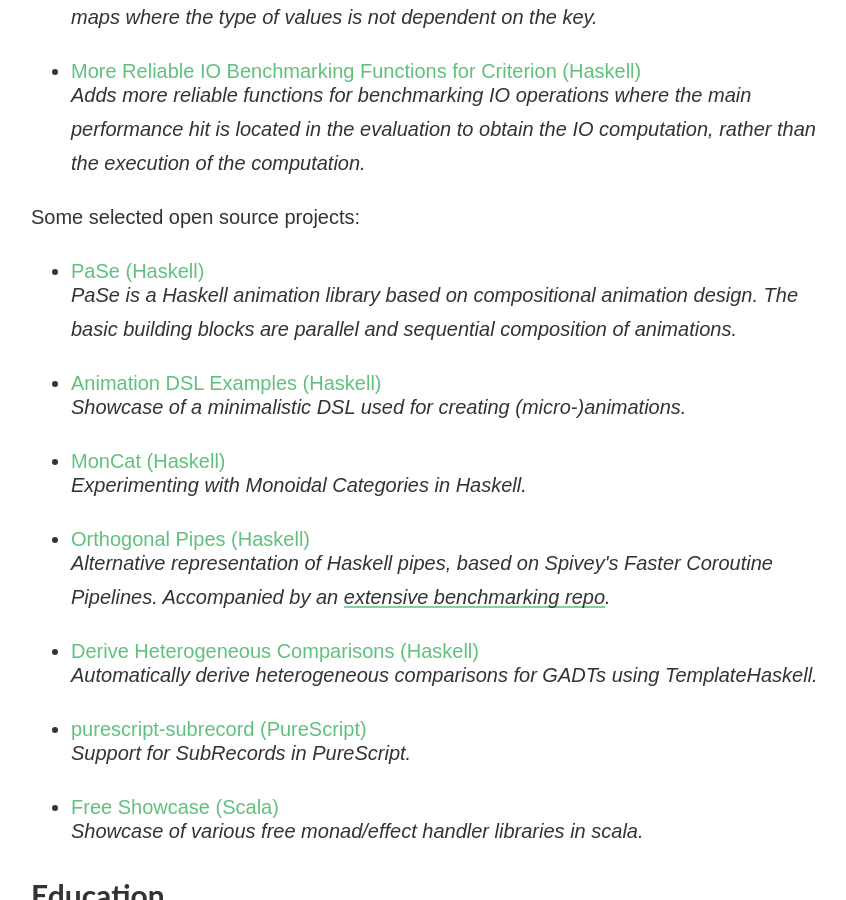
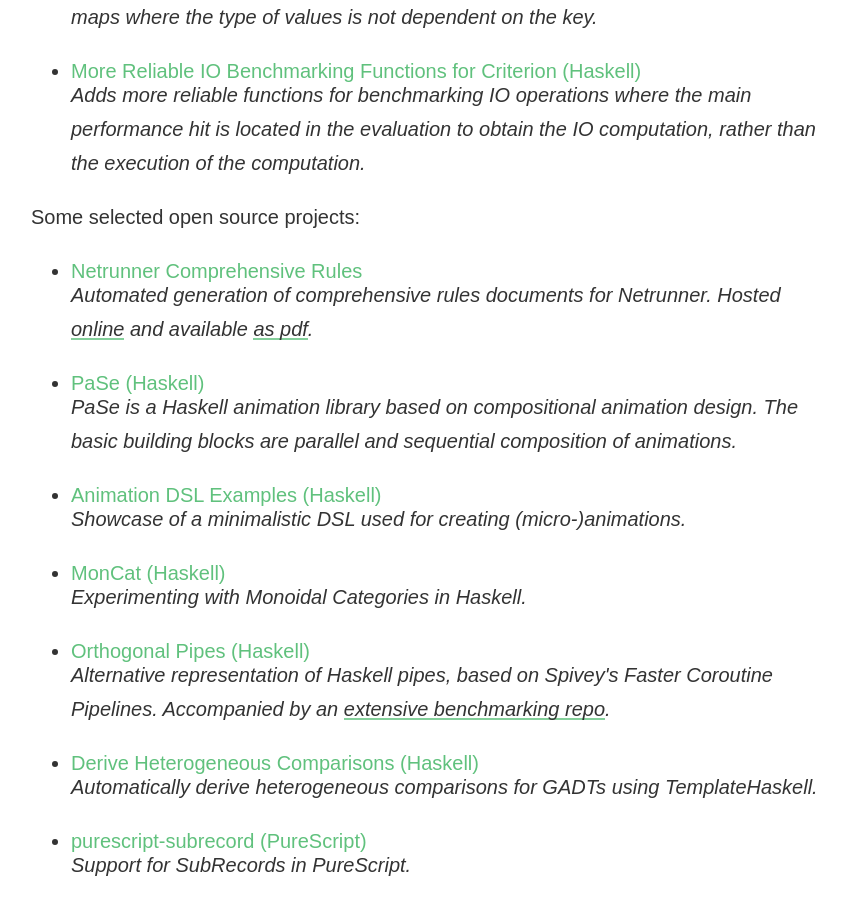
Before and after one commit to rubenpieters/rubenpieters.github.io, a Jekyll site: the page built from resume.html, in a window 1280 px wide and 900 px high, scrolled down 1427 px. Shown: the whole window, without its empty margins (209-1055 px from the left). Built offline with Jekyll 4.4.1, drawn with Linux system fonts in a browser that asks for light colours.

Commit message:
add nr rules project

```diff
--- a/academic.html
+++ b/academic.html
@@ -38,7 +38,7 @@ layout: default
 <h2>Presentations</h2>
 <ul>
   <li>
-    <p>2025 | Booesting your debugging skills by understanding the Kotlin to Dalvik bytecode translation</p>
+    <p>2025 | Boosting your debugging skills by understanding the Kotlin to Dalvik bytecode translation</p>
 	  <p style="margin-top: -20px"><small><a href="https://www.droidcon.com/events/droidcon-berlin-2025/">DroidCon Berlin 2025 / DroidCon London 2025</a> | <a href="https://www.youtube.com/watch?v=XFogDQ2vwiE">video</a></small></p>
   </li>
   <li>
--- a/resume.html
+++ b/resume.html
@@ -71,6 +71,10 @@ Some selected open source contributions:
 Some selected open source projects:
 <ul>
   <li>
+    <a href=https://github.com/rubenpieters/netrunner-comprehensive-rules>Netrunner Comprehensive Rules</a>
+    <p style="margin-top: -10px"><i>Automated generation of comprehensive rules documents for Netrunner. Hosted <a href=https://rules.nullsignal.games>online</a> and available <a href=https://nullsignal.games/rules/comp-rules>as pdf</a>.</i></p>
+  </li>
+  <li>
     <a href=https://github.com/rubenpieters/PaSe-hs>PaSe (Haskell)</a>
     <p style="margin-top: -10px"><i>PaSe is a Haskell animation library based on compositional animation design. The basic building blocks are parallel and sequential composition of animations.</i></p>
   </li>
```
